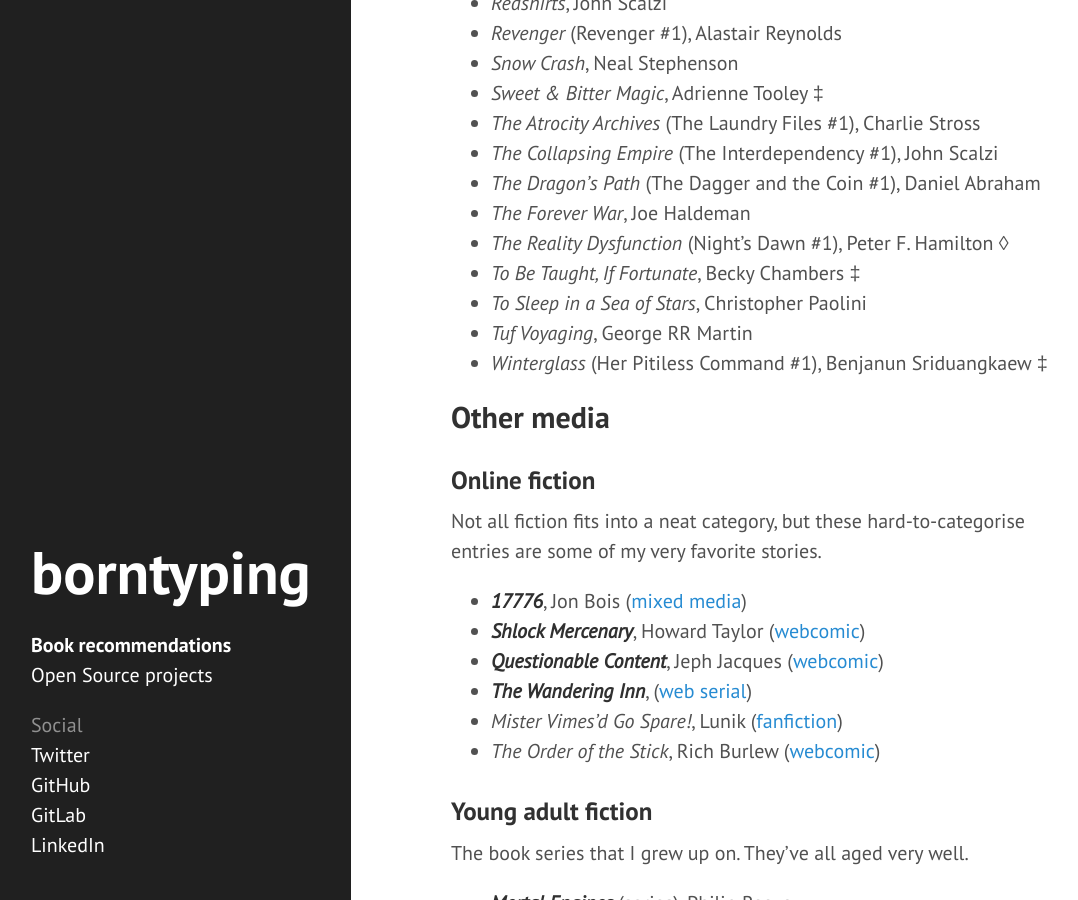
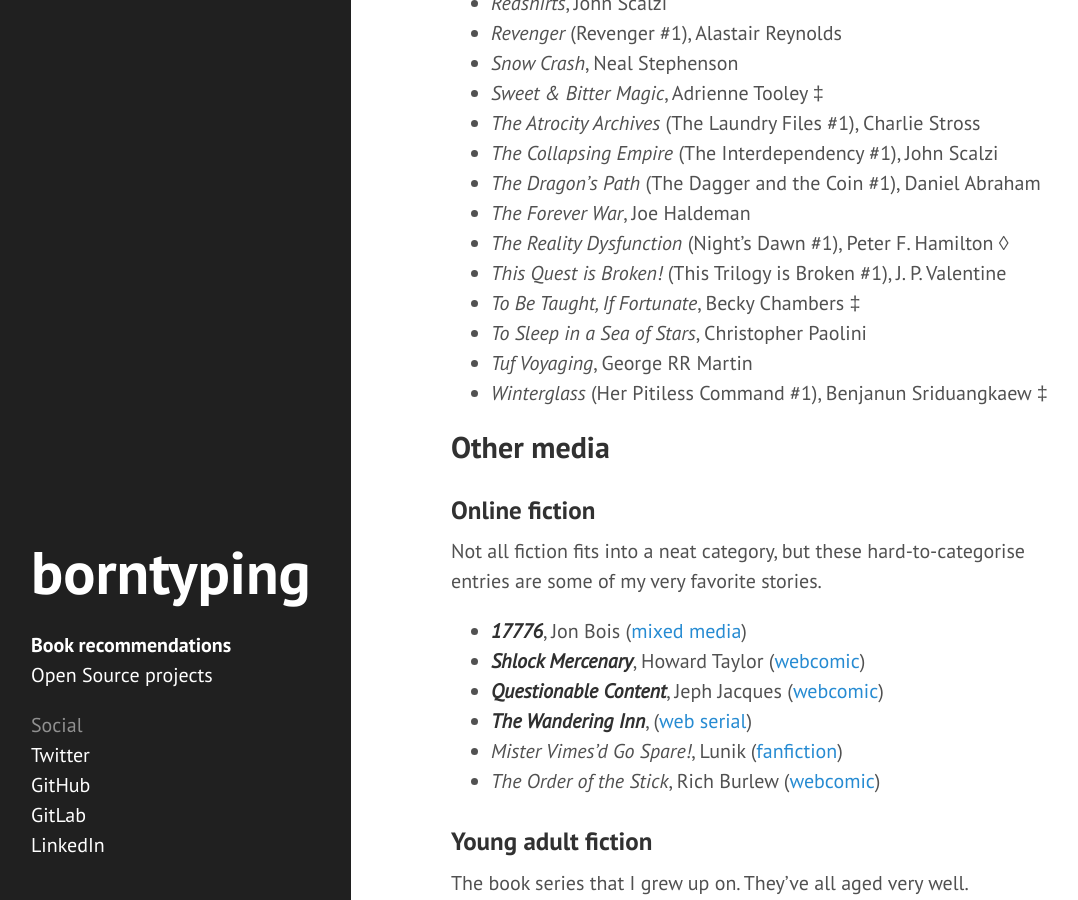
Before and after one commit to borntyping/borntyping.github.io, a Jekyll site: the page built from books.md, in a window 1280 px wide and 900 px high, scrolled down 1080 px. Shown: the whole window, without its empty margins (9-1087 px from the left). Built offline with Jekyll 4.4.1, drawn with Linux system fonts in a browser that asks for light colours.

Commit message:
Update books.md

```diff
--- a/books.md
+++ b/books.md
@@ -40,6 +40,7 @@
 - _The Dragon's Path_ (The Dagger and the Coin #1), Daniel Abraham
 - _The Forever War_, Joe Haldeman
 - _The Reality Dysfunction_ (Night's Dawn #1), Peter F. Hamilton ◊
+- _This Quest is Broken!_ (This Trilogy is Broken #1), J. P. Valentine
 - _To Be Taught, If Fortunate_, Becky Chambers ‡
 - _To Sleep in a Sea of Stars_, Christopher Paolini
 - _Tuf Voyaging_, George RR Martin
```
